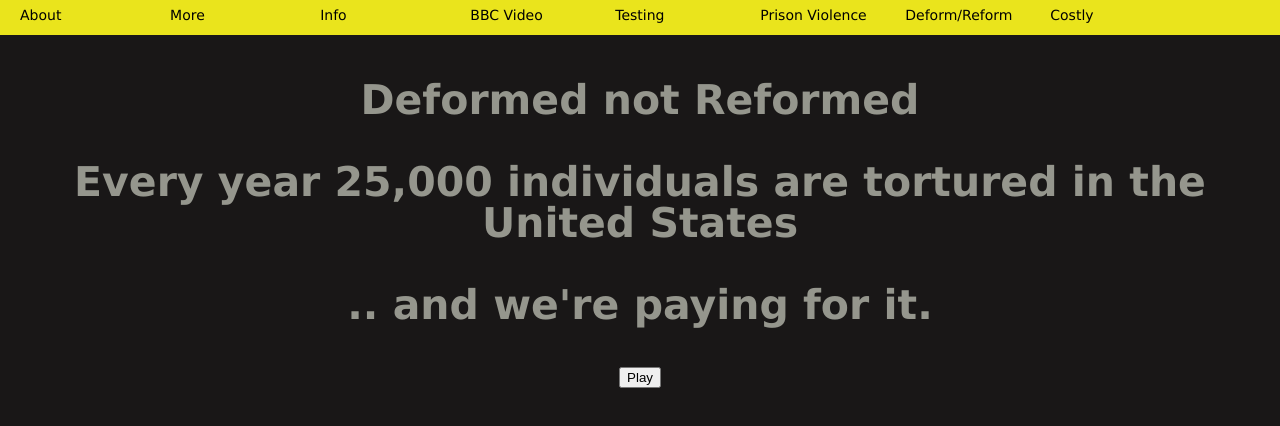
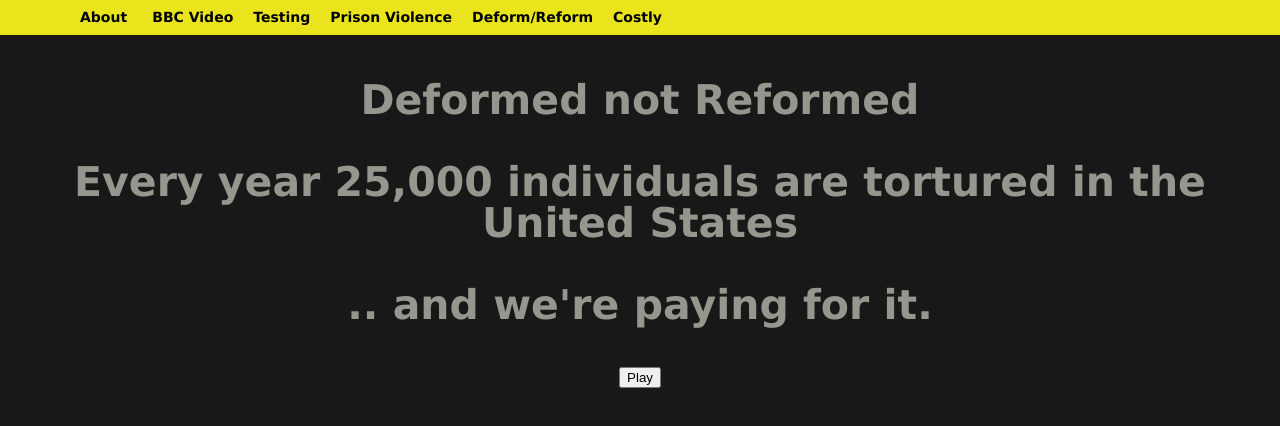
Before and after one commit to 1wheel/solitary, a plain HTML site: page webpage/index.html in a window 1280 px wide. Shown: the top 426 px of the page. Drawn offline with Linux system fonts and the light colour scheme.

Commit message:
more nav bar styling...

```diff
--- a/webpage/index.html
+++ b/webpage/index.html
@@ -23,9 +23,7 @@
  -->
 
  	<div id="progress" data-0=";" data-end=";">
-		<a href='google.com' class='headerLink'>About</a>
-		<a href='' class='headerLink'>More</a>
-		<a class='headerLink'>Info</a>
+		<a href='google.com' class='headerLink' style='margin-left:80px'>About</a>
  	</div>
 
  	<div data-0='top:10%;' data-20='top:-50%' style='text-align:center;'>
--- a/webpage/setSectionHeights.js
+++ b/webpage/setSectionHeights.js
@@ -87,7 +87,7 @@ function scrollUpdate(){
 		}
 	});
 	sectionLinks
-			.style('font-weight', function(d, i){ return d.name == currentSection ? 700 : 500; })
+			.style('text-decoration', function(d, i){ return d.name == currentSection ? 'underline' : ''; })
 }
 
 
--- a/webpage/test.css
+++ b/webpage/test.css
@@ -41,10 +41,10 @@ p{
 
 .headerLink{
 	display: inline-block;
-	width: 125px;
 	margin-left: 20px;
-	margin-top: 8px;
+	margin-top: 10px;
 	color: black;
+	font-weight: 700;
 	text-decoration: none;
 /*	color: #95968D;
 */	font-size: 14px;
```
